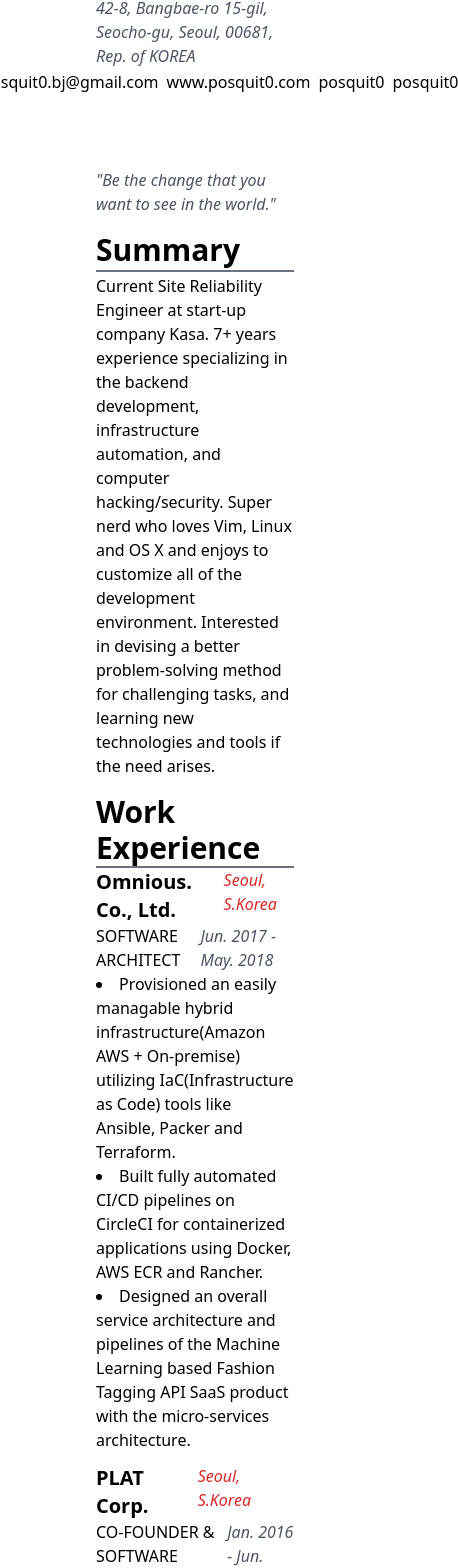
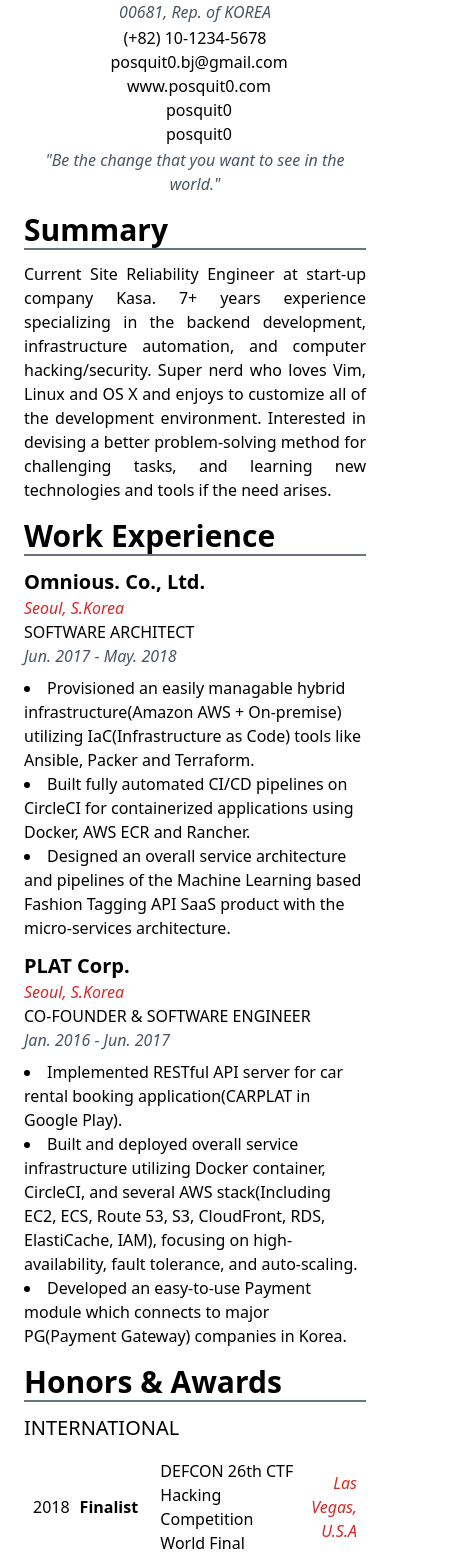
Before and after one commit to k3ii/mscc-cloud-resume-challenge, a Vue app in the folder frontend/: page / in a window 390 px wide. Shown: the part 128-1696 px from the top of the page, 458 px wide, since content can reach past the window. Built offline with nearby package versions, Linux system fonts and the light colour scheme.

Commit message:
style: finalizing web and mobile view

```diff
--- a/frontend/src/App.vue
+++ b/frontend/src/App.vue
@@ -12,7 +12,7 @@
 </script>
 
 <template>
-  <div id="app" class="my-8 mx-24 space-y-4">
+  <div id="app" class="my-8 mx-6 md:mx-24 space-y-4">
     <ResumeHeader />
     <ResumeSummary />
     <ResumeExperience />
--- a/frontend/src/assets/scss/_global.scss
+++ b/frontend/src/assets/scss/_global.scss
@@ -1 +1,8 @@
 @forward "variables";
+
+table {
+    border-spacing: 0 8px; /* Add vertical spacing between rows */
+}
+td {
+border-spacing: 8px; /* Add horizontal spacing between columns */
+}
--- a/frontend/src/components/ResumeCommittees.vue
+++ b/frontend/src/components/ResumeCommittees.vue
@@ -3,14 +3,16 @@
 <template>
   <div>
     <h2 class="text-3xl font-bold">Committees</h2>
-    <div class="flex-grow border-b-2 border-gray-500 mb-4"></div>
-    <table class="table-auto w-full border-collapse">
+    <div class="flex-grow border-b-2 border-gray-500 mb-3"></div>
+    <table
+      class="table-auto w-full border-separate border-spacing-y-4 border-spacing-x-2 md:border-spacing-0"
+    >
       <tbody>
         <tr>
-          <td class="text-left">2016</td>
-          <td class="text-left font-bold">Problem Writer</td>
-          <td class="text-left">2016 CODEGATE Hacking Competition World Final</td>
-          <td class="text-right italic text-red-600">Seoul, S.Korea</td>
+          <td class="text-left w-1/12">2016</td>
+          <td class="text-left font-bold w-3/12">Problem Writer</td>
+          <td class="text-left w-6/12">2016 CODEGATE Hacking Competition World Final</td>
+          <td class="text-right italic text-red-600 w-2/12">Seoul, S.Korea</td>
         </tr>
         <tr>
           <td class="text-left">2013</td>
@@ -23,11 +25,4 @@
   </div>
 </template>
 
-<style scoped>
-table {
-  border-spacing: 0 8px; /* Add vertical spacing between rows */
-}
-td {
-  border-spacing: 8px; /* Add horizontal spacing between columns */
-}
-</style>
+<style scoped></style>
--- a/frontend/src/components/ResumeEducation.vue
+++ b/frontend/src/components/ResumeEducation.vue
@@ -3,14 +3,14 @@
 <template>
   <div>
     <h2 class="text-3xl font-bold">Education</h2>
-    <div class="flex-grow border-b-2 border-gray-500"></div>
+    <div class="flex-grow border-b-2 border-gray-500 mb-3"></div>
     <div class="space-y-3">
       <div>
-        <div class="flex justify-between">
+        <div class="flex justify-between flex-col md:flex-row">
           <h3 class="text-xl font-bold">POSTECH(Pohang University of Science and Technology)</h3>
           <p class="italic text-red-600">Pohang, S.Korea</p>
         </div>
-        <div class="flex justify-between">
+        <div class="flex justify-between flex-col md:flex-row mb-2">
           <p class="uppercase">B.S. iN COMPUTER SCiENCE AND ENGiNEERiNG</p>
           <p class="text-gray-600 italic">Mar. 2010 ‑ Aug. 2017</p>
         </div>
--- a/frontend/src/components/ResumeExperience.vue
+++ b/frontend/src/components/ResumeExperience.vue
@@ -3,14 +3,14 @@
 <template>
   <div>
     <h2 class="text-3xl font-bold">Work Experience</h2>
-    <div class="flex-grow border-b-2 border-gray-500"></div>
+    <div class="flex-grow border-b-2 border-gray-500 mb-3"></div>
     <div class="space-y-3">
       <div>
-        <div class="flex justify-between">
+        <div class="flex justify-between flex-col md:flex-row">
           <h3 class="text-xl font-bold">Omnious. Co., Ltd.</h3>
           <p class="italic text-red-600">Seoul, S.Korea</p>
         </div>
-        <div class="flex justify-between">
+        <div class="flex justify-between flex-col md:flex-row mb-2">
           <p class="uppercase">Software Architect</p>
           <p class="text-gray-600 italic">Jun. 2017 - May. 2018</p>
         </div>
@@ -30,11 +30,11 @@
         </ul>
       </div>
       <div>
-        <div class="flex justify-between">
+        <div class="flex justify-between flex-col md:flex-row">
           <h3 class="text-xl font-bold">PLAT Corp.</h3>
           <p class="italic text-red-600">Seoul, S.Korea</p>
         </div>
-        <div class="flex justify-between">
+        <div class="flex justify-between flex-col md:flex-row mb-2">
           <p class="uppercase">Co‑Founder & Software Engineer</p>
           <p class="text-gray-600 italic">Jan. 2016 - Jun. 2017</p>
         </div>
--- a/frontend/src/components/ResumeHeader.vue
+++ b/frontend/src/components/ResumeHeader.vue
@@ -6,18 +6,24 @@
       <h1 class="font-thin">Byungjin</h1>
       <h1 class="font-bold">Park</h1>
     </div>
-    <p class="text-red-600 text-sm">Software Engineer · Security Expert</p>
-    <p class="italic text-gray-600">
+    <p class="text-red-600 text-sm text-center">Software Engineer · Security Expert</p>
+    <p class="italic text-gray-600 text-center">
       42-8, Bangbae-ro 15-gil, Seocho-gu, Seoul, 00681, Rep. of KOREA
     </p>
-    <div class="flex space-x-2">
+    <div class="flex space-x-2 flex-col md:flex-row text-center">
       <p>(+82) 10-1234-5678</p>
+      <span class="hidden md:inline">|</span>
       <p>posquit0.bj@gmail.com</p>
+      <span class="hidden md:inline">|</span>
       <p>www.posquit0.com</p>
+      <span class="hidden md:inline">|</span>
       <p>posquit0</p>
+      <span class="hidden md:inline">|</span>
       <p>posquit0</p>
     </div>
-    <p class="italic text-gray-600">"Be the change that you want to see in the world."</p>
+    <p class="italic text-gray-600 text-center">
+      "Be the change that you want to see in the world."
+    </p>
   </div>
 </template>
 
--- a/frontend/src/components/ResumeHonors.vue
+++ b/frontend/src/components/ResumeHonors.vue
@@ -3,17 +3,19 @@
 <template>
   <div>
     <h2 class="text-3xl font-bold">Honors & Awards</h2>
-    <div class="flex-grow border-b-2 border-gray-500"></div>
+    <div class="flex-grow border-b-2 border-gray-500 mb-3"></div>
     <div class="space-y-3">
       <div>
         <h3 class="text-xl uppercase">International</h3>
-        <table class="table-auto w-full border-collapse">
+        <table
+          class="table-auto w-full border-separate border-spacing-y-4 border-spacing-x-2 md:border-spacing-0"
+        >
           <tbody>
             <tr>
-              <td class="text-left">2018</td>
-              <td class="text-left font-bold">Finalist</td>
-              <td class="text-left">DEFCON 26th CTF Hacking Competition World Final</td>
-              <td class="text-right italic text-red-600">Las Vegas, U.S.A</td>
+              <td class="text-left w-1/12">2018</td>
+              <td class="text-left font-bold w-3/12">Finalist</td>
+              <td class="text-left w-6/12">DEFCON 26th CTF Hacking Competition World Final</td>
+              <td class="text-right italic text-red-600 w-2/12">Las Vegas, U.S.A</td>
             </tr>
             <tr>
               <td class="text-left">2017</td>
@@ -32,13 +34,15 @@
       </div>
       <div>
         <h3 class="text-xl uppercase">Domestic</h3>
-        <table class="table-auto w-full border-collapse">
+        <table
+          class="table-auto w-full border-separate border-spacing-y-4 border-spacing-x-2 md:border-spacing-0"
+        >
           <tbody>
             <tr>
-              <td class="text-left">2015</td>
-              <td class="text-left font-bold">3rd Place</td>
-              <td class="text-left">WITHCON Hacking Competition Final</td>
-              <td class="text-right italic text-red-600">Seoul, S.Korea</td>
+              <td class="text-left w-1/12">2015</td>
+              <td class="text-left font-bold w-3/12">3rd Place</td>
+              <td class="text-left w-6/12">WITHCON Hacking Competition Final</td>
+              <td class="text-right italic text-red-600 w-2/12">Seoul, S.Korea</td>
             </tr>
             <tr>
               <td class="text-left">2017</td>
--- a/frontend/src/components/ResumeSummary.vue
+++ b/frontend/src/components/ResumeSummary.vue
@@ -1,16 +1,18 @@
 <script setup lang="ts"></script>
 
 <template>
-  <div class="space-y-0.5">
+  <div>
     <h2 class="text-3xl font-bold">Summary</h2>
-    <div class="flex-grow border-b-2 border-gray-500"></div>
-    <p>
-      Current Site Reliability Engineer at start-up company Kasa. 7+ years experience specializing
-      in the backend development, infrastructure automation, and computer hacking/security. Super
-      nerd who loves Vim, Linux and OS X and enjoys to customize all of the development environment.
-      Interested in devising a better problem-solving method for challenging tasks, and learning new
-      technologies and tools if the need arises.
-    </p>
+    <div class="flex-grow border-b-2 border-gray-500 mb-3"></div>
+    <div class="space-y-3">
+      <p class="text-justify">
+        Current Site Reliability Engineer at start-up company Kasa. 7+ years experience specializing
+        in the backend development, infrastructure automation, and computer hacking/security. Super
+        nerd who loves Vim, Linux and OS X and enjoys to customize all of the development
+        environment. Interested in devising a better problem-solving method for challenging tasks,
+        and learning new technologies and tools if the need arises.
+      </p>
+    </div>
   </div>
 </template>
 
--- a/frontend/src/components/ResumeWriting.vue
+++ b/frontend/src/components/ResumeWriting.vue
@@ -3,14 +3,14 @@
 <template>
   <div>
     <h2 class="text-3xl font-bold">Writing</h2>
-    <div class="flex-grow border-b-2 border-gray-500"></div>
+    <div class="flex-grow border-b-2 border-gray-500 mb-3"></div>
     <div class="space-y-3">
       <div>
-        <div class="flex justify-between">
+        <div class="flex justify-between flex-col md:flex-row">
           <h3 class="text-xl font-bold">A Guide for Developers in Start‑up</h3>
           <p class="italic text-red-600">Facebook Page</p>
         </div>
-        <div class="flex justify-between">
+        <div class="flex justify-between flex-col md:flex-row mb-2">
           <p class="uppercase">PFOUNDER & WRiTER</p>
           <p class="italic text-gray-600">Jan. 2015 ‑ PRESENT</p>
         </div>
```
Also changed, not shown: frontend/src/components/ResumeExtracurricular.vue (+5 -5 lines), frontend/src/components/ResumePresentation.vue (+5 -5 lines).
